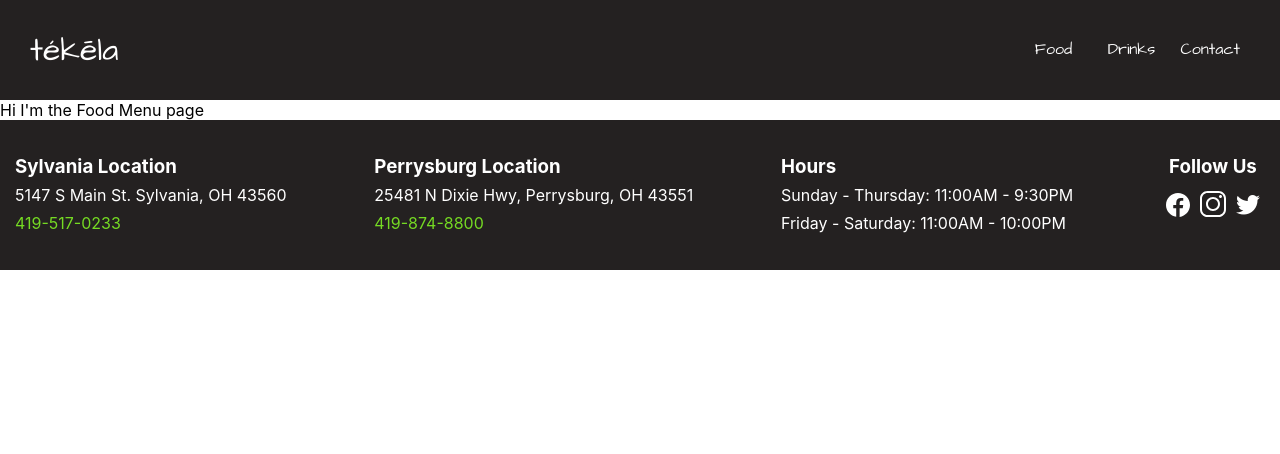
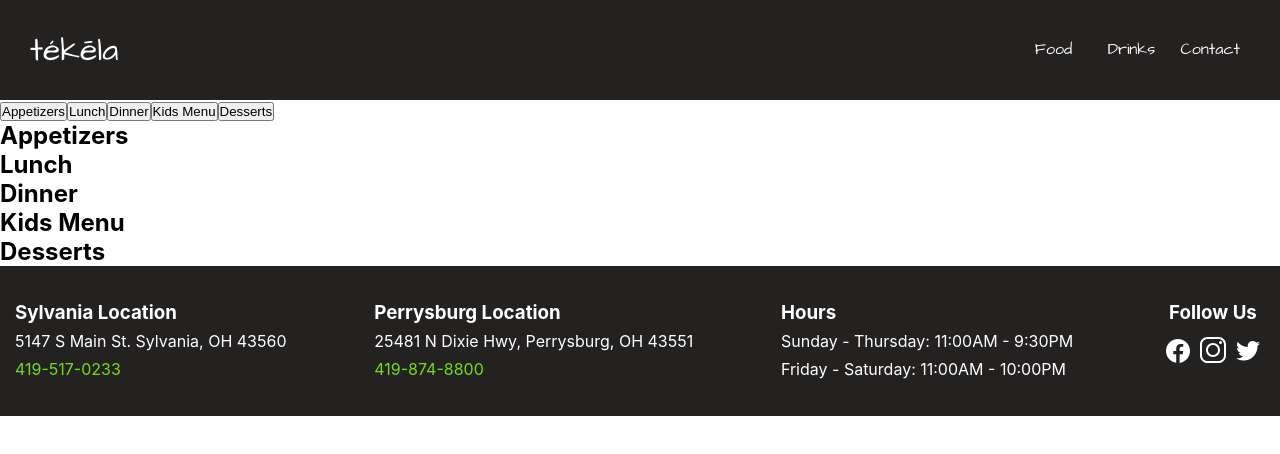
Before and after one commit to ScotttP/tekela-restaurant-page, a React (Create React App) app: page /Food in a window 1280 px wide. Shown: the top 454 px of the page. Built offline with nearby package versions, Linux system fonts and the light colour scheme.

Commit message:
added navigation buttons and sections

```diff
--- a/src/App.scss
+++ b/src/App.scss
@@ -21,6 +21,10 @@ $breakpoint-tablet: 768px;
 	margin: 0;
 	padding: 0;
 	box-sizing: border-box;
+}
+
+html {
+	scroll-behavior: smooth;
 }
 
 #navbarContainer {
@@ -349,6 +353,14 @@ $breakpoint-tablet: 768px;
 	}
 }
 
+#foodMenuSectionDiv {
+	&.foodMenuSections,
+	&.drinkMenuSections {
+		height: fit-content;
+		min-height: 50vh;
+	}
+}
+
 @media screen and (max-width: $breakpoint-tablet) {
 	#footer {
 		flex-direction: column;
--- a/src/Components/Drink.js
+++ /dev/null
@@ -1,7 +0,0 @@
-import React from "react";
-
-const Drink = () => {
-	return <div>Hi I'm the Drink Menu page</div>;
-};
-
-export default Drink;
--- a/src/Components/Food.js
+++ /dev/null
@@ -1,7 +0,0 @@
-import React from "react";
-
-const Food = () => {
-	return <div>Hi I'm the Food Menu page</div>;
-};
-
-export default Food;
--- a/src/Components/Footer.js
+++ b/src/Components/Footer.js
@@ -17,9 +17,9 @@ const Footer = () => {
 
 		if (
 			/* if we're on iOS, open in Apple Maps */
-			navigator.platform.indexOf("iPhone") != -1 ||
-			navigator.platform.indexOf("iPad") != -1 ||
-			navigator.platform.indexOf("iPod") != -1
+			navigator.platform.indexOf("iPhone") !== -1 ||
+			navigator.platform.indexOf("iPad") !== -1 ||
+			navigator.platform.indexOf("iPod") !== -1
 		)
 			window.open(`maps://maps.google.com/maps?daddr=${lat},${long}&amp;ll=`);
 		/* else use Google */ else
@@ -57,13 +57,18 @@ const Footer = () => {
 				<h3>Follow Us</h3>
 				<ul id="socialsList">
 					<li>
-						<a target="_blank" href="https://www.facebook.com/tekelamexican">
+						<a
+							target="_blank"
+							rel="noreferrer"
+							href="https://www.facebook.com/tekelamexican"
+						>
 							<img src={Facebook} alt="facebook"></img>
 						</a>
 					</li>
 					<li>
 						<a
 							target="_blank"
+							rel="noreferrer"
 							href="https://www.instagram.com/tekelaperrysburg/?hl=en"
 						>
 							<img src={Instagram} alt="Instagram"></img>
@@ -72,6 +77,7 @@ const Footer = () => {
 					<li>
 						<a
 							target="_blank"
+							rel="noreferrer"
 							href="https://twitter.com/intent/follow?original_referer=https%3A//twitter.com/about/resources/buttons&screen_name=tekelacocina&tw_p=followbutton&variant=2.0"
 						>
 							<img src={Twitter} alt="Twitter"></img>
--- /dev/null
+++ b/src/Components/Menu/Drink.js
@@ -0,0 +1,24 @@
+import React from "react";
+import SectionNavbar from "./SectionNavbar";
+
+const Drink = () => {
+	return (
+		<div id="drinkMenuSection">
+			<SectionNavbar menuType="Drinks"></SectionNavbar>
+			<section className="drinkMenuSections" id="Liquor">
+				<h2>Liquor</h2>
+			</section>
+			<section className="drinkMenuSections" id="Beer">
+				<h2>Beer</h2>
+			</section>
+			<section className="drinkMenuSections" id="Wine">
+				<h2>Wine</h2>
+			</section>
+			<section className="drinkMenuSections" id="Mix Drinks">
+				<h2>Mix Drinks</h2>
+			</section>
+		</div>
+	);
+};
+
+export default Drink;
--- /dev/null
+++ b/src/Components/Menu/Food.js
@@ -0,0 +1,27 @@
+import React from "react";
+import SectionNavbar from "./SectionNavbar";
+
+const Food = () => {
+	return (
+		<div id="foodMenuSectionDiv">
+			<SectionNavbar menuType="Food"></SectionNavbar>
+			<section className="foodMenuSections" id="Appetizers">
+				<h2>Appetizers</h2>
+			</section>
+			<section className="foodMenuSections" id="Lunch">
+				<h2>Lunch</h2>
+			</section>
+			<section className="foodMenuSections" id="Dinner">
+				<h2>Dinner</h2>
+			</section>
+			<section className="foodMenuSections" id="Kids Menu">
+				<h2>Kids Menu</h2>
+			</section>
+			<section className="foodMenuSections" id="Desserts">
+				<h2>Desserts</h2>
+			</section>
+		</div>
+	);
+};
+
+export default Food;
--- /dev/null
+++ b/src/Components/Menu/SectionNavbar.js
@@ -0,0 +1,29 @@
+import React, { useEffect, useState } from "react";
+
+const SectionNavbar = (props) => {
+	const [sections, setSections] = useState([]);
+
+	useEffect(() => {
+		if (props.menuType === "Food") {
+			setSections(
+				Array.from(document.getElementsByClassName("foodMenuSections"))
+			);
+		} else if (props.menuType === "Drinks") {
+			setSections(
+				Array.from(document.getElementsByClassName("drinkMenuSections"))
+			);
+		}
+	}, [props.menuType]);
+
+	const sectionButtonRender = () => {
+		return sections.map((element) => (
+			<a key={`${element.id}Link`} href={`#${element.id}`}>
+				<button key={element.id}>{element.id}</button>
+			</a>
+		));
+	};
+
+	return <div id="sectionNavbar">{sectionButtonRender()}</div>;
+};
+
+export default SectionNavbar;
```
Also changed, not shown: src/App.js (+2 -10 lines), 1 other file (tests, documents, lock files or other folders).
